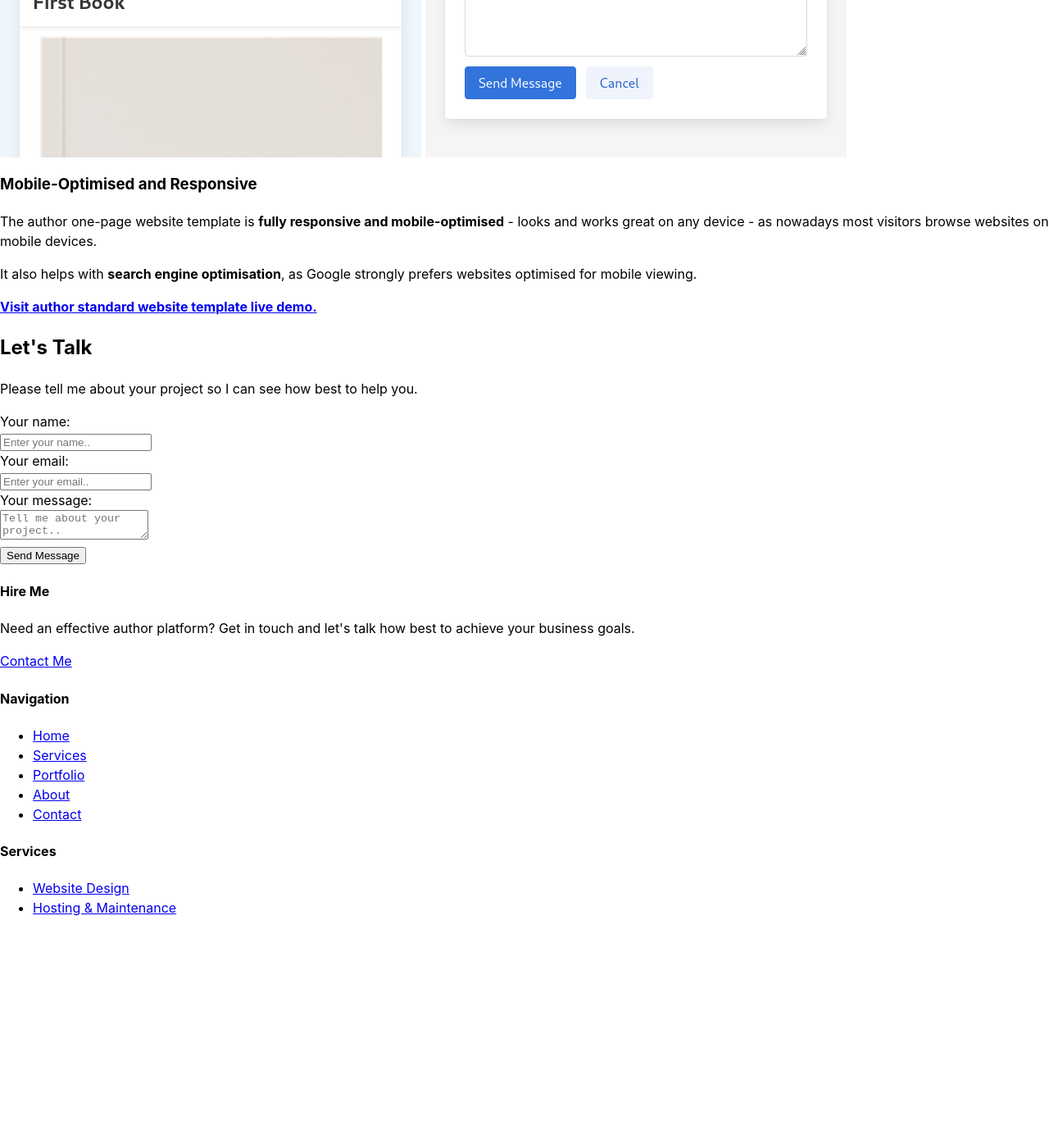
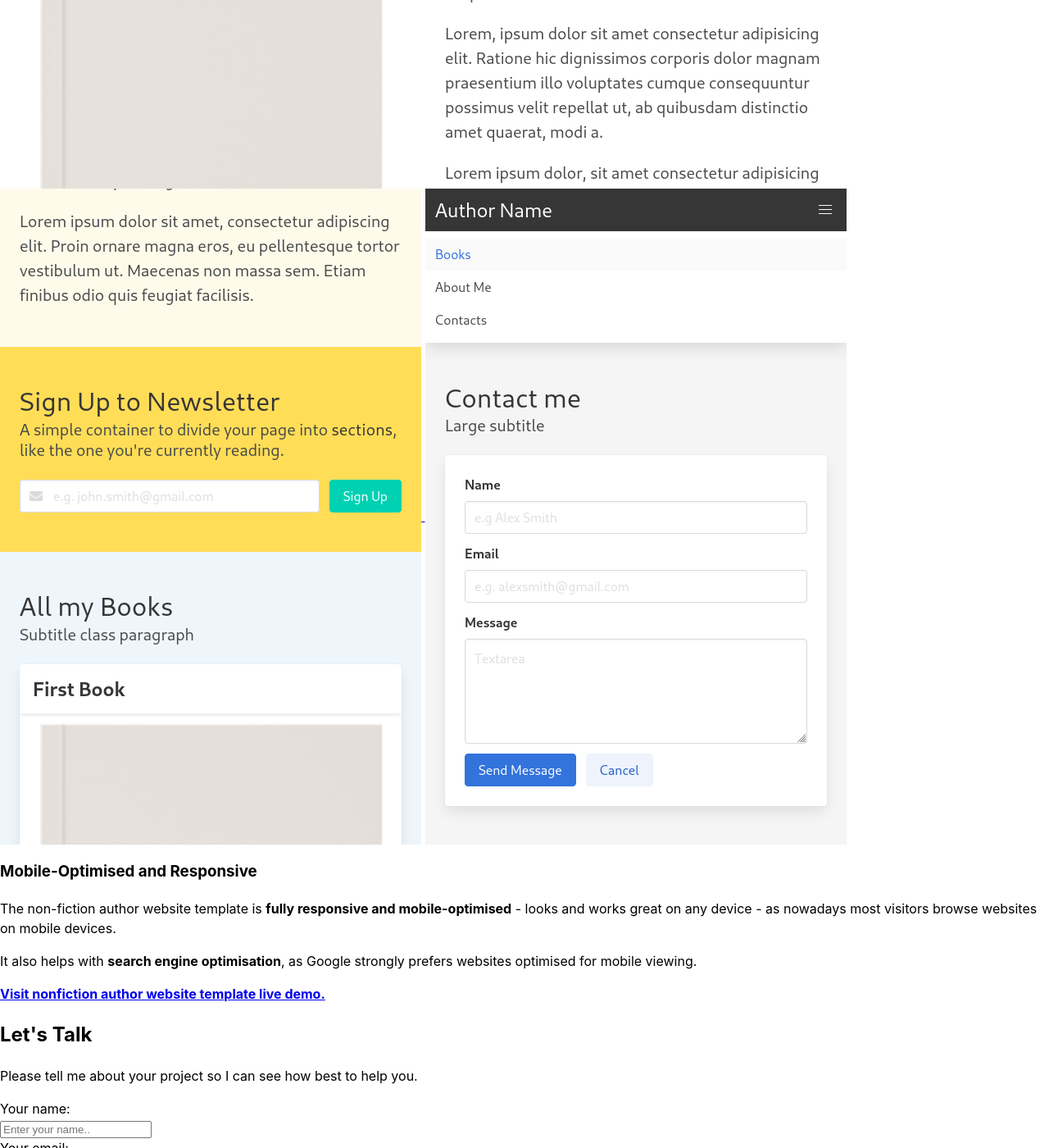
Before and after one commit to Ikass/gritpub, a Jekyll site: the page built from _portfolio/case-study-nonfiction-author.md, in a window 1280 px wide and 1400 px high, scrolled down 3527 px. Shown: the whole window at 82% size. Built offline with Jekyll 4.4.1, drawn with Linux system fonts in a browser that asks for light colours; comment, search, counter and statistics services are not loaded; before the commit the page ends 4662 px from its top, so only the background shows below that; some of the changed text lies outside the part shown.

Commit message:
fix image link

```diff
--- a/_portfolio/case-study-nonfiction-author.md
+++ b/_portfolio/case-study-nonfiction-author.md
@@ -16,7 +16,9 @@
 
   <div class="section-feature">
     <div class="image-grid">
-      <a class="shadow image-grid-big" href="/assets/images/nonfiction-author-full.png">ialt="Non-Fiction Author website template">
+      <a class="shadow image-grid-big" href="/assets/images/nonfiction-author-full.png">
+        <img src="/assets/images/nonfiction-author-full-thumb.png" alt="Nonfiction Author website template home page">
+      </a>
       </a>
     </div>
     <article>
@@ -66,13 +68,13 @@
 
   <div class="section-feature">
     <div class="image-grid">
-      <a class="shadow image-grid-top" href="/assets/images/author-standard-performance.png">
-        <img src="/assets/images/author-standard-performance-thumb.png" alt="Author website performance">
+      <a class="shadow image-grid-top" href="/assets/images/nonfiction-author-performance.png">
+        <img src="/assets/images/nonfiction-author-performance-thumb.png" alt="Author website performance">
       </a>
     </div>
     <article>
       <h3>Blazing Performance</h3>
-      <p>By using modern web development approach the website achieves <strong>a perfect 100% performance score</strong>. The author website loads in less than 2 seconds.</p>
+      <p>By using modern web development approach the website achieves <strong>a perfect 100% performance score</strong>. The nonfiction author website loads in less than 2 seconds.</p>
       <p>Performance and security were improved by choosing modern technologies that don't rely on various 3rd party plugins for essential functions and introducing unnecessary security and maintenance risks.</p>
     </article>
   </div>
@@ -94,9 +96,9 @@
     </div>
     <article>
       <h3>Mobile-Optimised and Responsive</h3>
-      <p>The author one-page website template is <strong>fully responsive and mobile-optimised</strong> - looks and works great on any device - as nowadays most visitors browse websites on mobile devices.</p>
+      <p>The non-fiction author website template is <strong>fully responsive and mobile-optimised</strong> - looks and works great on any device - as nowadays most visitors browse websites on mobile devices.</p>
       <p>It also helps with <strong>search engine optimisation</strong>, as Google strongly prefers websites optimised for mobile viewing.</p>
-      <a href="https://ikass.github.io/author-standard-template/"><strong>Visit author standard website template live demo.</strong></a>
+      <a href="https://non-fiction-author.netlify.app/"><strong>Visit nonfiction author website template live demo.</strong></a>
     </article>
   </div>
 
```
Also changed, not shown: assets/images/nonfiction-author-performance-thumb.png (added), assets/images/nonfiction-author-performance.png (added).
